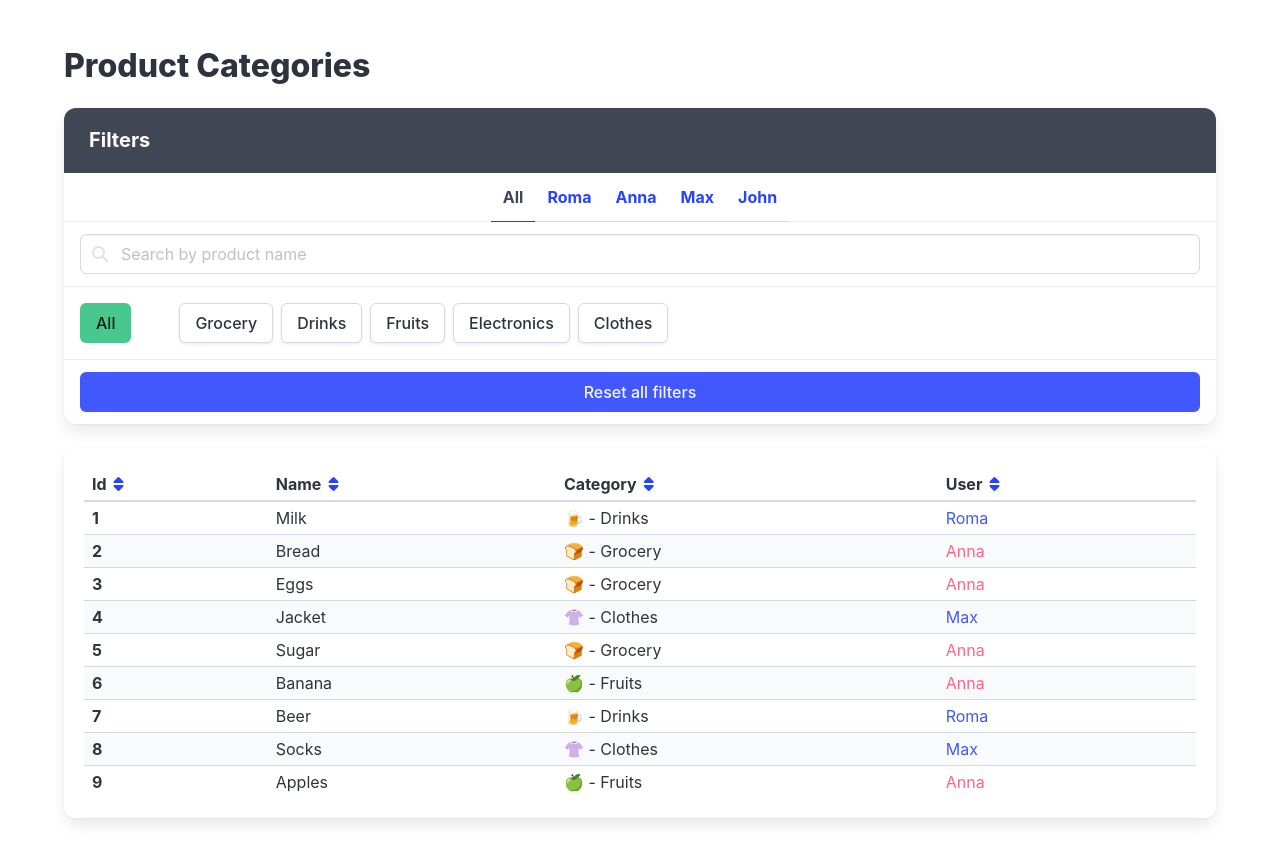
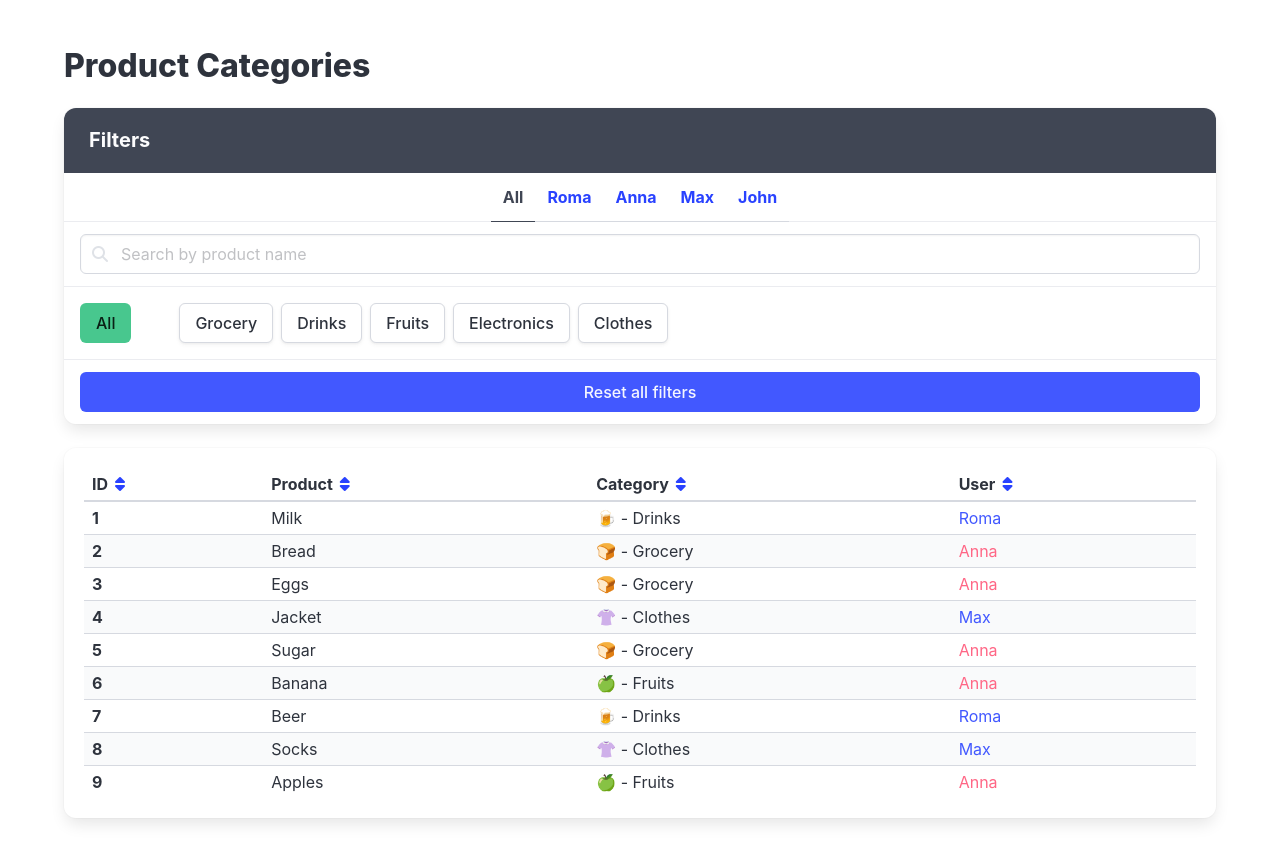
Before and after one commit to AndSLASH/apr25_practice_react, a React (Vite) app: page / in a window 1280 px wide. Shown: the top 862 px of the page. Built offline with nearby package versions, Linux system fonts and the light colour scheme.

Commit message:
update ProductTable file

```diff
--- a/src/components/ProductTable/ProductTable.jsx
+++ b/src/components/ProductTable/ProductTable.jsx
@@ -1,6 +1,6 @@
 import cn from 'classnames';
 
-const TABLE_TITLES = ['Id', 'Name', 'Category', 'User'];
+const TABLE_TITLES = ['ID', 'Product', 'Category', 'User'];
 
 export const ProductTable = ({
   products,
```
